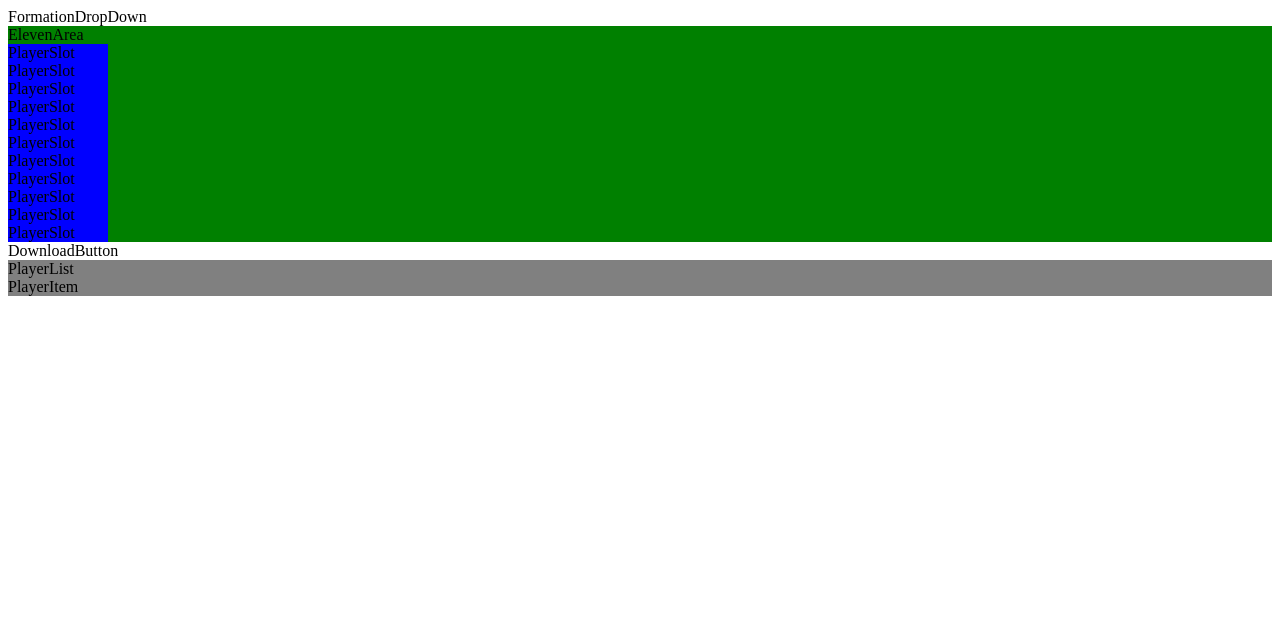
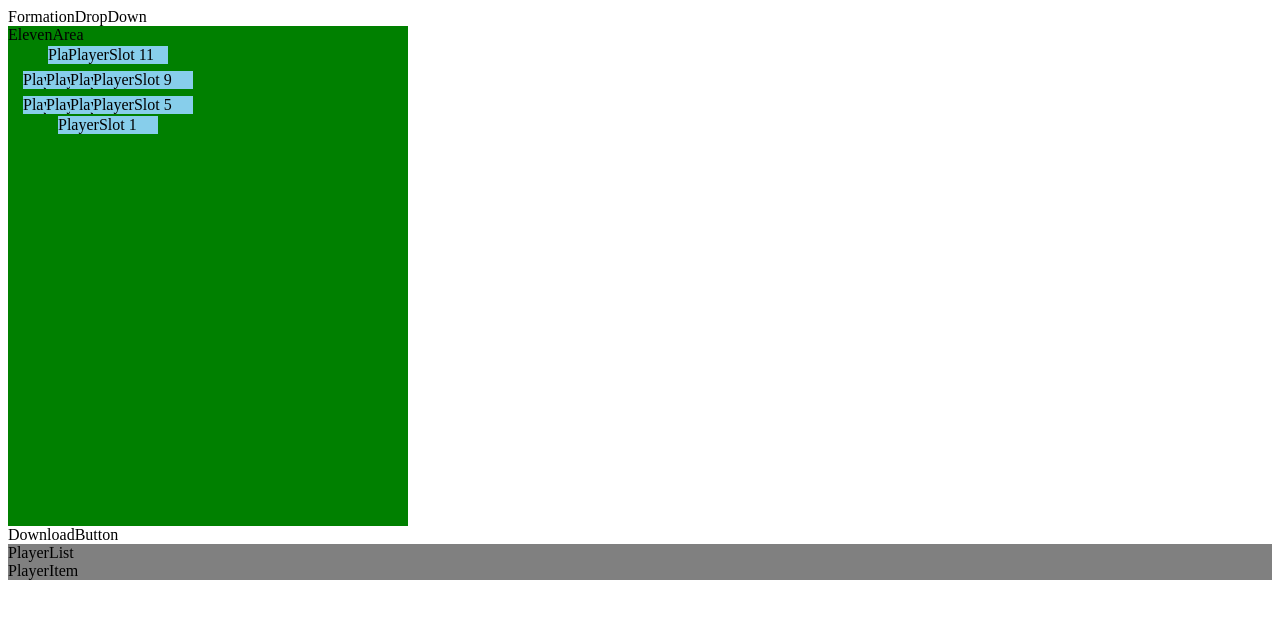
Before and after one commit to t-mine/react-eleven-maker, a React (Vite) app: page / in a window 1280 px wide. Shown: the top 618 px of the page. Built offline with nearby package versions, Linux system fonts and the light colour scheme.

Commit message:
ElevenAreaをposition:relativeにすることでPlayerSlotの位置をElevenAreaからの相対位置に

```diff
--- a/src/App.tsx
+++ b/src/App.tsx
@@ -9,24 +9,31 @@ import type { Formation } from './types/formation'
 
 function App() {
 
-  const formations : Formation[] = [
-    {
-      name: "4-4-2",
-      positions: [
-        {id: 1, x: 10, y: 10,},
-        {id: 2, x: 10, y: 10,},
-        {id: 3, x: 10, y: 10,},
-        {id: 4, x: 10, y: 10,},
-        {id: 5, x: 10, y: 10,},
-        {id: 6, x: 10, y: 10,},
-        {id: 7, x: 10, y: 10,},
-        {id: 8, x: 10, y: 10,},
-        {id: 9, x: 10, y: 10,},
-        {id: 10, x: 10, y: 10,},
-        {id: 11, x: 10, y: 10,},
-      ],
-    }
-  ];
+const formations: Formation[] = [
+  {
+    name: "4-4-2",
+    positions: [
+      // GK
+      { id: 1, x: 50, y: 90 },
+
+      // DF
+      { id: 2, x: 15, y: 70 }, // 左SB
+      { id: 3, x: 38, y: 70 }, // CB
+      { id: 4, x: 62, y: 70 }, // CB
+      { id: 5, x: 85, y: 70 }, // 右SB
+
+      // MF
+      { id: 6, x: 15, y: 45 }, // 左MF
+      { id: 7, x: 38, y: 45 }, // CM
+      { id: 8, x: 62, y: 45 }, // CM
+      { id: 9, x: 85, y: 45 }, // 右MF
+
+      // FW
+      { id: 10, x: 40, y: 20 }, // FW
+      { id: 11, x: 60, y: 20 }, // FW
+    ],
+  },
+];
 
   const [eleven, setEleven] = useState<Eleven>({
     formation: formations[0],
--- a/src/components/ElevenArea.tsx
+++ b/src/components/ElevenArea.tsx
@@ -9,7 +9,12 @@ function ElevenArea({ eleven }: Props) {
 
     return (
     <>
-        <div style={{ backgroundColor: "green" }}>
+        <div style={{
+            backgroundColor: "green",
+            position: "relative",
+            height: "500px",
+            width: "400px"
+        }}>
             <div>ElevenArea</div>
             {
                 eleven.formation.positions.map(position => <PlayerSlot position={position} key={position.id}/>)
--- a/src/components/PlayerSlot.tsx
+++ b/src/components/PlayerSlot.tsx
@@ -6,18 +6,18 @@ type Props = {
 
 function PlayerSlot({position}: Props) {
 
-    const x = position.x;
-    const y = position.y;
-
     return (
     <>
         <div
             style={{
-                backgroundColor: "blue",
-                width: "100px"
+                backgroundColor: "skyblue",
+                width: "100px",
+                position: "absolute",
+                left: position.x,
+                top: position.y
             }}
         >
-            PlayerSlot
+            PlayerSlot {position.id}
         </div>
     </>
     )
```
